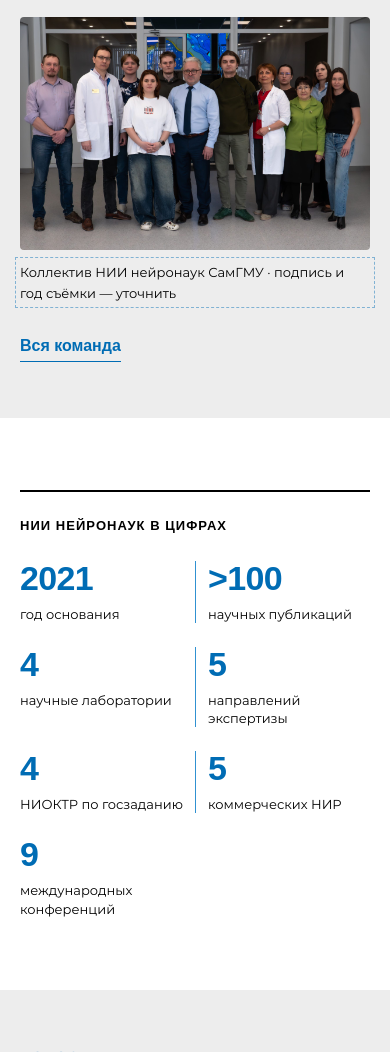
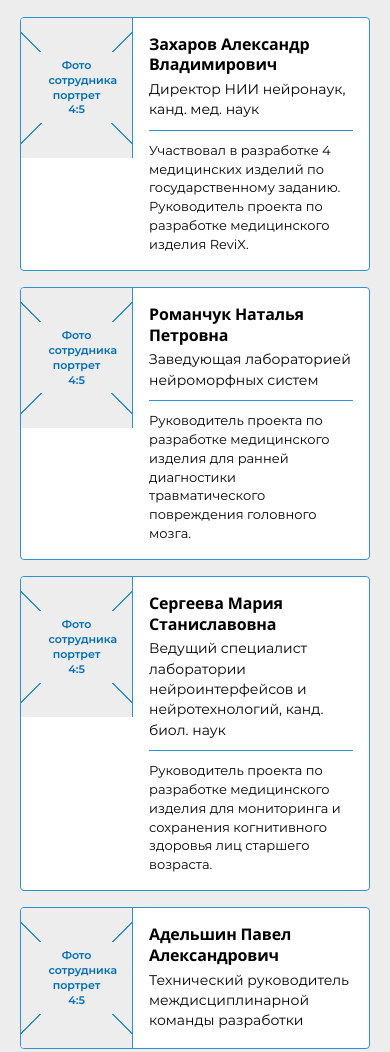
Before and after one commit to nsri-sam/site-mockup-b, a plain HTML site: page 01_главная.html in a window 390 px wide. Shown: the part 8300-9352 px from the top of the page. Drawn offline with Linux system fonts and the light colour scheme; a web font is replaced by a local one.

Commit message:
Главная: блок команды — пять карточек сотрудников вместо общего фото

```diff
--- a/01_главная.html
+++ b/01_главная.html
@@ -60,9 +60,14 @@
 .struct:focus-visible { outline: 3px solid var(--mark); outline-offset: 2px; }
 
 .flag { display: grid; grid-template-columns: repeat(3, 1fr); gap: 24px; }
-.team-photo { margin: 0; }
-.team-photo img { width: 100%; aspect-ratio: 21/9; object-fit: cover; object-position: 50% 28%; border-radius: var(--r); display: block; }
-.team-photo figcaption { font-size: 14px; color: var(--muted); margin-top: 12px; display: inline-block; }
+.staff5 { display: grid; grid-template-columns: repeat(5, 1fr); gap: 24px; }
+.staff { display: flex; flex-direction: column; background: #fff; border: 1px solid var(--line); border-radius: var(--r); overflow: hidden; }
+.staff .photo-ph { aspect-ratio: 4/5; border-bottom: 1px solid var(--line); }
+.staff-b { padding: 20px; display: flex; flex-direction: column; flex: 1; }
+.staff h3 { font-size: 18px; line-height: 1.3; margin-bottom: 8px; }
+.staff .pos { font-size: 15px; line-height: 1.45; color: var(--muted); }
+.staff .proj { font-size: 14px; line-height: 1.45; margin-top: 16px; padding-top: 14px; border-top: 1px solid var(--line); }
+@media (min-width: 768px) and (max-width: 1199px) { .staff5 { grid-template-columns: repeat(3, 1fr); } }
 .sec-foot { display: flex; justify-content: flex-end; margin-top: 40px; }
 
 .nums { display: grid; grid-template-columns: repeat(7, 1fr); row-gap: 28px; align-items: start; border-top: 2px solid var(--text); padding-top: 32px; }
@@ -120,8 +125,13 @@
   .struct ul { font-size: 15px; }
   .struct .btn-sec { justify-self: start; }
   .flag { grid-template-columns: 1fr; gap: 16px; }
-  .team-photo img { aspect-ratio: 3/2; object-position: 50% 50%; }
-  .team-photo figcaption { font-size: 13px; }
+  .staff5 { grid-template-columns: 1fr; gap: 16px; }
+  .staff { display: grid; grid-template-columns: 112px 1fr; }
+  .staff .photo-ph { border-bottom: 0; border-right: 1px solid var(--line); padding: 8px; font-size: 11px; }
+  .staff-b { padding: 16px; }
+  .staff h3 { font-size: 16px; margin-bottom: 4px; }
+  .staff .pos { font-size: 14px; }
+  .staff .proj { font-size: 13px; margin-top: 10px; padding-top: 10px; }
   .sec-foot { justify-content: flex-start; margin-top: 28px; }
   .nums { grid-template-columns: 1fr 1fr; row-gap: 24px; padding-top: 24px; }
   .nums .num, .nums .num:nth-child(2) { padding: 0 12px; }
@@ -263,10 +273,27 @@
   <section class="block band" id="komanda">
     <div class="wrap">
       <div class="sec-head"><div><div class="sec-num">Команда</div><h2>Команда НИИ</h2></div><p class="sub ph">Нейрофизиологи, врачи, инженеры и аналитики данных ведут исследование от протокола до прототипа.</p></div>
-      <figure class="team-photo">
-        <img src="img/команда_НИИ_2400.jpg" alt="Коллектив НИИ нейронаук СамГМУ" loading="lazy">
-        <figcaption class="ph">Коллектив НИИ нейронаук СамГМУ · подпись и год съёмки — уточнить</figcaption>
-      </figure>
+      <div class="staff5">
+        <article class="staff"><div class="photo-ph"><span>Фото сотрудника<br>портрет 4:5</span></div><div class="staff-b">
+          <h3>Захаров Александр Владимирович</h3>
+          <p class="pos">Директор НИИ нейронаук, канд. мед. наук</p>
+          <p class="proj">Участвовал в разработке 4 медицинских изделий по государственному заданию. Руководитель проекта по разработке медицинского изделия ReviX.</p></div></article>
+        <article class="staff"><div class="photo-ph"><span>Фото сотрудника<br>портрет 4:5</span></div><div class="staff-b">
+          <h3>Романчук Наталья Петровна</h3>
+          <p class="pos">Заведующая лабораторией нейроморфных систем</p>
+          <p class="proj">Руководитель проекта по разработке медицинского изделия для ранней диагностики травматического повреждения головного мозга.</p></div></article>
+        <article class="staff"><div class="photo-ph"><span>Фото сотрудника<br>портрет 4:5</span></div><div class="staff-b">
+          <h3>Сергеева Мария Станиславовна</h3>
+          <p class="pos">Ведущий специалист лаборатории нейроинтерфейсов и нейротехнологий, канд. биол. наук</p>
+          <p class="proj">Руководитель проекта по разработке медицинского изделия для мониторинга и сохранения когнитивного здоровья лиц старшего возраста.</p></div></article>
+        <article class="staff"><div class="photo-ph"><span>Фото сотрудника<br>портрет 4:5</span></div><div class="staff-b">
+          <h3>Адельшин Павел Александрович</h3>
+          <p class="pos">Технический руководитель междисциплинарной команды разработки</p></div></article>
+        <article class="staff"><div class="photo-ph"><span>Фото сотрудника<br>портрет 4:5</span></div><div class="staff-b">
+          <h3>Бубнова Екатерина Петровна</h3>
+          <p class="pos">Аналитик</p>
+          <p class="proj">Куратор проекта по разработке медицинского изделия для мониторинга и сохранения когнитивного здоровья лиц старшего возраста.</p></div></article>
+      </div>
       <div class="sec-foot"><a class="link" href="11_команда.html">Вся команда</a></div>
     </div>
   </section>
```
